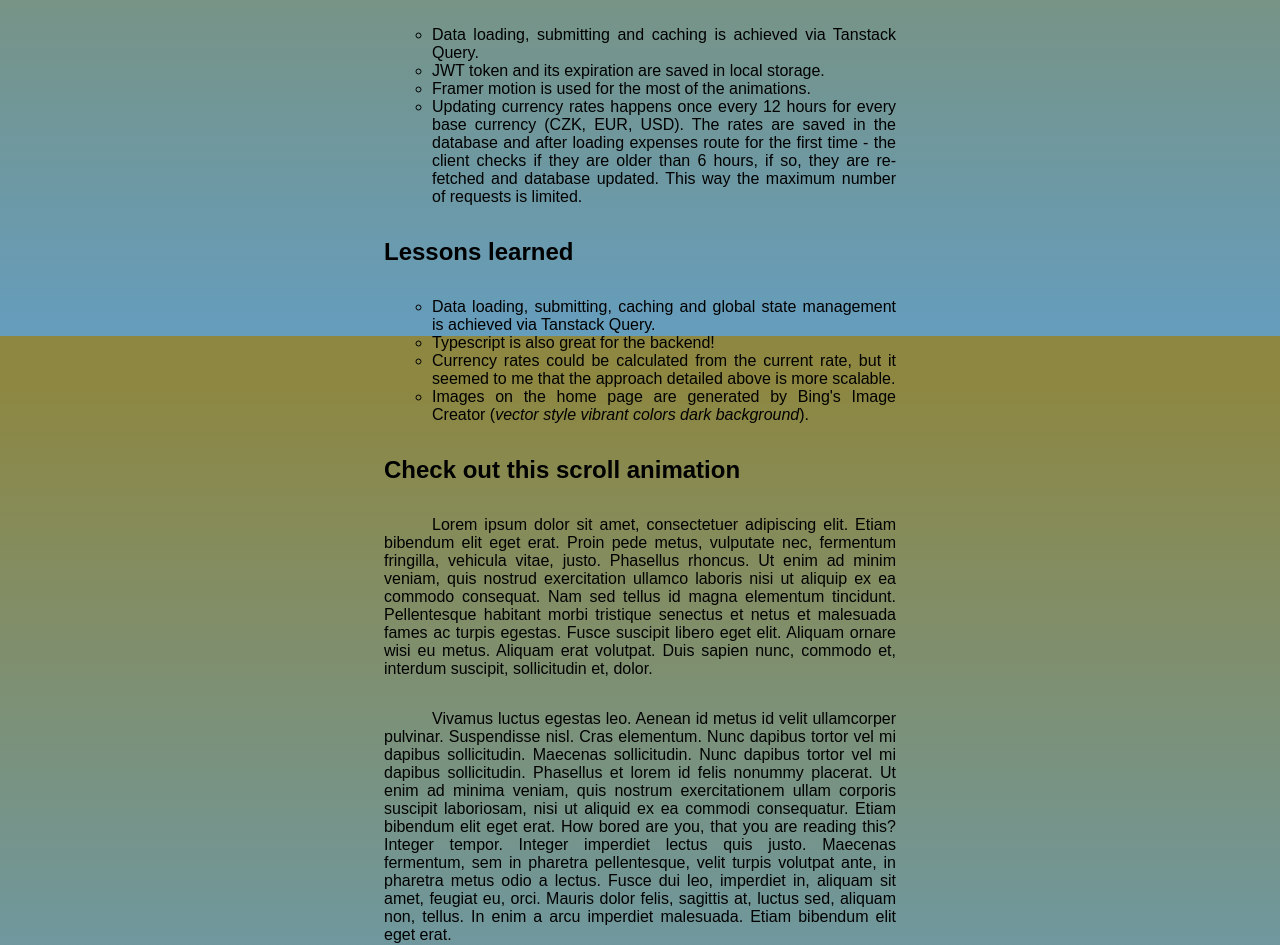
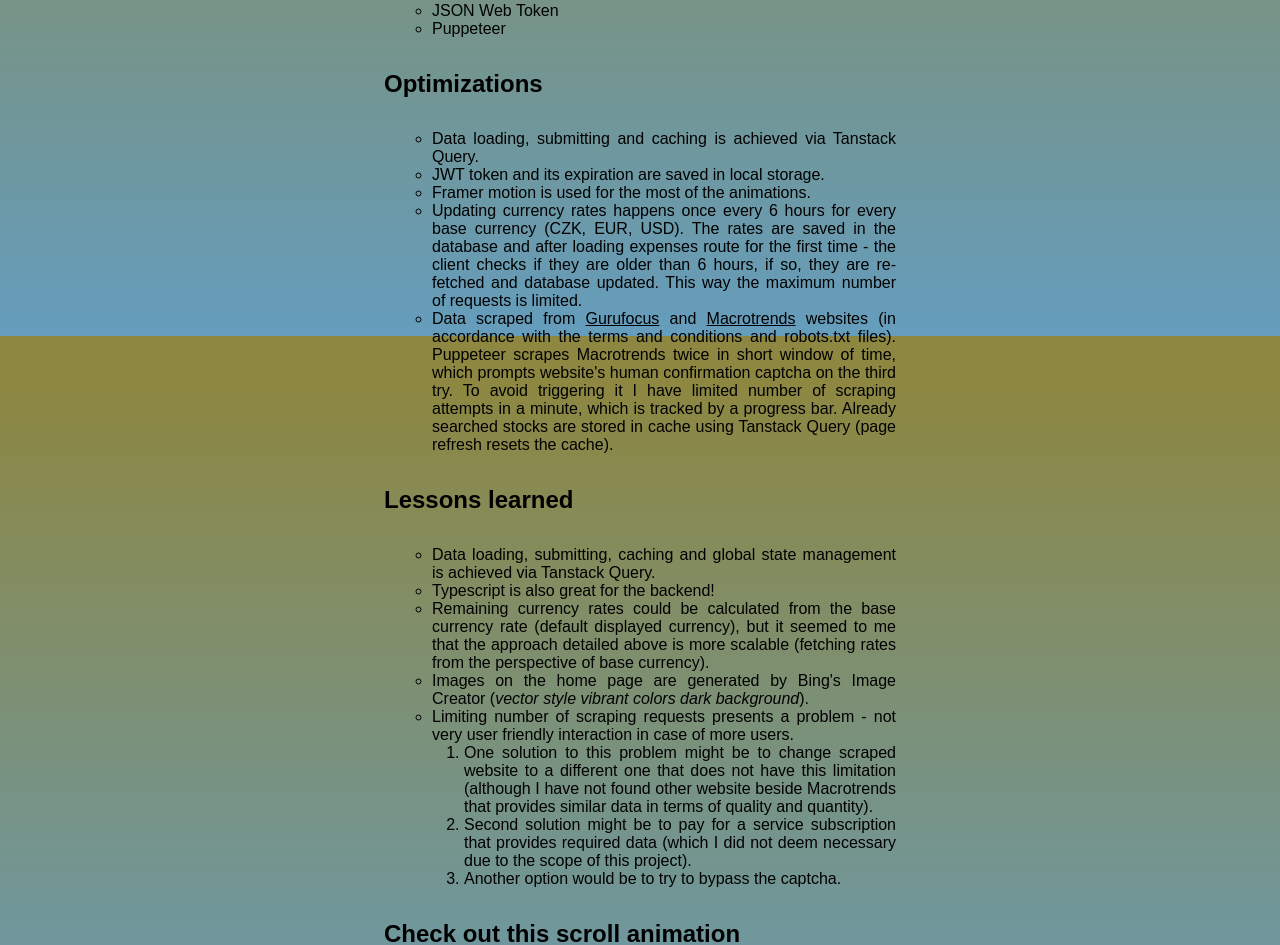
Before and after one commit to Andrij-Kolomijec/Capital-Commander, a React (Vite) app in the folder client/: page /about in a window 1280 px wide. Shown: the part 464-1409 px from the top of the page. Built offline with nearby package versions, Linux system fonts and the light colour scheme; a web font is replaced by a local one.

Commit message:
Updated website information

```diff
--- a/client/src/routes/About.module.css
+++ b/client/src/routes/About.module.css
@@ -17,6 +17,10 @@
   margin-left: 3rem;
 }
 
+.about ol {
+  margin-left: 2rem;
+}
+
 @media (max-width: 1100px) {
   .about {
     width: 50%;
--- a/client/src/routes/About.tsx
+++ b/client/src/routes/About.tsx
@@ -11,9 +11,15 @@ export default function About() {
           value remains the same) and convert currently displayed currency
           (changes values according to the currency rate from{" "}
           <a className="link" href="https://currencybeacon.com/">
-            API
+            CurrencyBeacon
           </a>
           ).
+        </p>
+      </Reveal>
+      <Reveal>
+        <p>
+          Another feature is displaying fundamental data on stocks in the
+          "Investing" section.
         </p>
       </Reveal>
       <Reveal>
@@ -29,7 +35,8 @@ export default function About() {
           <li>MongoDB</li>
           <li>Tanstack Query</li>
           <li>Framer motion</li>
-          <li>Jason Web Token</li>
+          <li>JSON Web Token</li>
+          <li>Puppeteer</li>
         </ul>
       </Reveal>
       <Reveal>
@@ -43,12 +50,29 @@ export default function About() {
           <li>JWT token and its expiration are saved in local storage.</li>
           <li>Framer motion is used for the most of the animations.</li>
           <li>
-            Updating currency rates happens once every 12 hours for every base
+            Updating currency rates happens once every 6 hours for every base
             currency (CZK, EUR, USD). The rates are saved in the database and
             after loading expenses route for the first time - the client checks
             if they are older than 6 hours, if so, they are re-fetched and
             database updated. This way the maximum number of requests is
             limited.
+          </li>
+          <li>
+            Data scraped from{" "}
+            <a className="link" href="https://currencybeacon.com/">
+              Gurufocus
+            </a>{" "}
+            and{" "}
+            <a className="link" href="https://currencybeacon.com/">
+              Macrotrends
+            </a>{" "}
+            websites (in accordance with the terms and conditions and robots.txt
+            files). Puppeteer scrapes Macrotrends twice in short window of time,
+            which prompts website's human confirmation captcha on the third try.
+            To avoid triggering it I have limited number of scraping attempts in
+            a minute, which is tracked by a progress bar. Already searched
+            stocks are stored in cache using Tanstack Query (page refresh resets
+            the cache).
           </li>
         </ul>
       </Reveal>
@@ -63,12 +87,32 @@ export default function About() {
           </li>
           <li>Typescript is also great for the backend!</li>
           <li>
-            Currency rates could be calculated from the current rate, but it
-            seemed to me that the approach detailed above is more scalable.
+            Remaining currency rates could be calculated from the base currency
+            rate (default displayed currency), but it seemed to me that the
+            approach detailed above is more scalable (fetching rates from the
+            perspective of base currency).
           </li>
           <li>
             Images on the home page are generated by Bing's Image Creator (
             <i>vector style vibrant colors dark background</i>).
+          </li>
+          <li>
+            Limiting number of scraping requests presents a problem - not very
+            user friendly interaction in case of more users.{" "}
+            <ol>
+              <li>
+                One solution to this problem might be to change scraped website
+                to a different one that does not have this limitation (although
+                I have not found other website beside Macrotrends that provides
+                similar data in terms of quality and quantity).
+              </li>
+              <li>
+                Second solution might be to pay for a service subscription that
+                provides required data (which I did not deem necessary due to
+                the scope of this project).
+              </li>
+              <li>Another option would be to try to bypass the captcha.</li>
+            </ol>
           </li>
         </ul>
       </Reveal>
```
Also changed, not shown: 1 other file (tests, documents, lock files or other folders).
